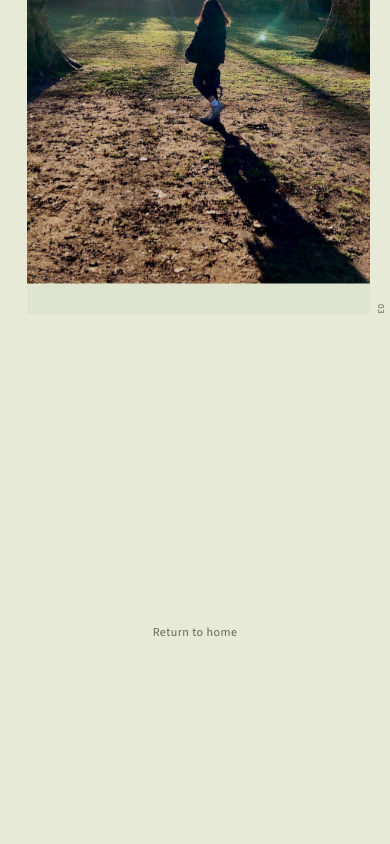
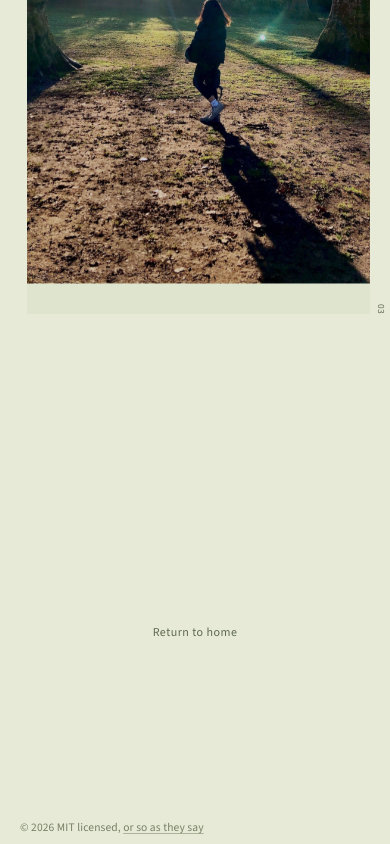
Before and after one commit to saykig/sarakim23, a Next.js app: page /memories/london in a window 390 px wide. Shown: the part 2118-2962 px from the top of the page. Before the commit the page ends 2940 px from the top, so only its background shows below. Built offline with nearby package versions, Linux system fonts and the light colour scheme.

Commit message:
Unify footer license presentation

```diff
--- a/app/components/footer.tsx
+++ b/app/components/footer.tsx
@@ -5,7 +5,7 @@ export default function Footer() {
     <footer className="site-footer mb-16">
       <div className="site-footer-inner">
         <p className="text-neutral-600 dark:text-neutral-300">
-          © {new Date().getFullYear()} MIT licensed, <LicenseEasterEgg />
+          © 2026 MIT licensed, <LicenseEasterEgg />
         </p>
       </div>
     </footer>
--- a/app/global.css
+++ b/app/global.css
@@ -304,7 +304,7 @@ body:has(.soft-atlas-page) ::selection {
   color: var(--atlas-cream);
 }
 
-body:has(.soft-atlas-page) > main > .site-footer {
+.site-footer {
   position: relative;
   z-index: 5;
   width: 100vw;
@@ -319,11 +319,11 @@ body:has(.soft-atlas-page) > main > .site-footer {
   pointer-events: auto;
 }
 
-body:has(.soft-atlas-page) > main > .site-footer p {
+.site-footer p {
   color: inherit !important;
 }
 
-body:has(.soft-atlas-page) > main > .site-footer .site-footer-inner {
+.site-footer .site-footer-inner {
   width: min(100%, 80rem);
   margin-inline: auto;
   padding: 0 clamp(2rem, 4.5vw, 4.5rem) 0.65rem;
@@ -1313,7 +1313,7 @@ body:has(.about-page) ::selection {
     padding-inline: 0;
   }
 
-  body:has(.soft-atlas-page) > main > .site-footer .site-footer-inner {
+  .site-footer .site-footer-inner {
     width: calc(100vw - 2.5rem);
     padding-inline: 0;
   }
@@ -1366,8 +1366,7 @@ body:has(.memory-page) {
   color: var(--atlas-ink) !important;
 }
 
-body:has(.memory-page) > main > aside,
-body:has(.memory-page) > main > footer {
+body:has(.memory-page) > main > aside {
   display: none;
 }
 
```
